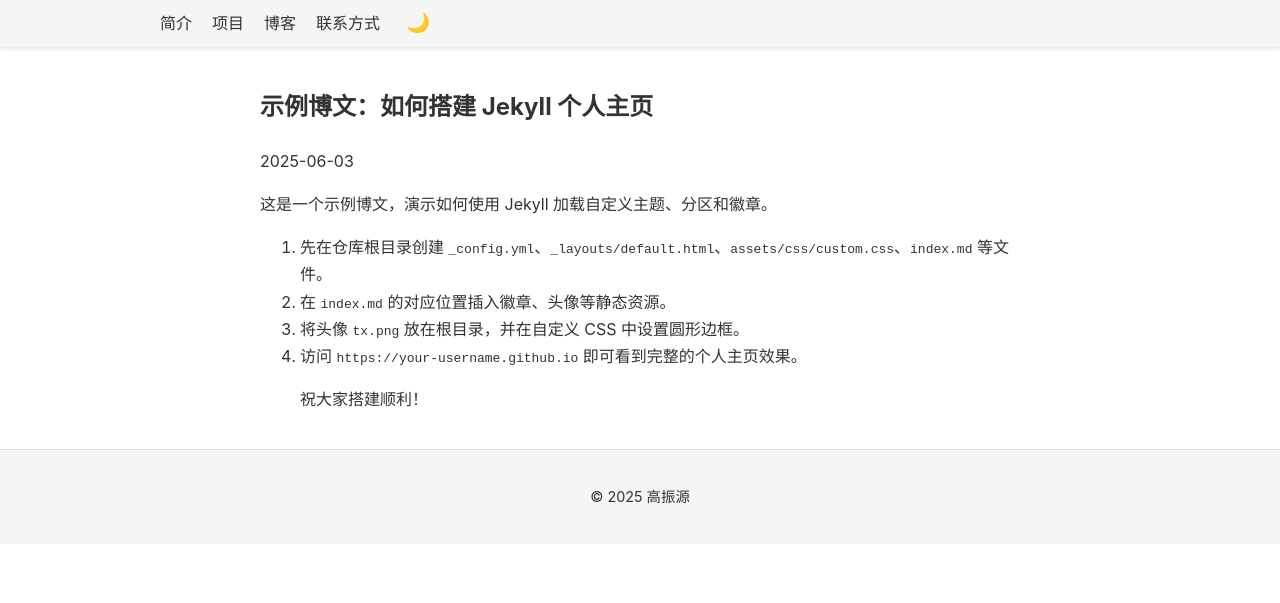
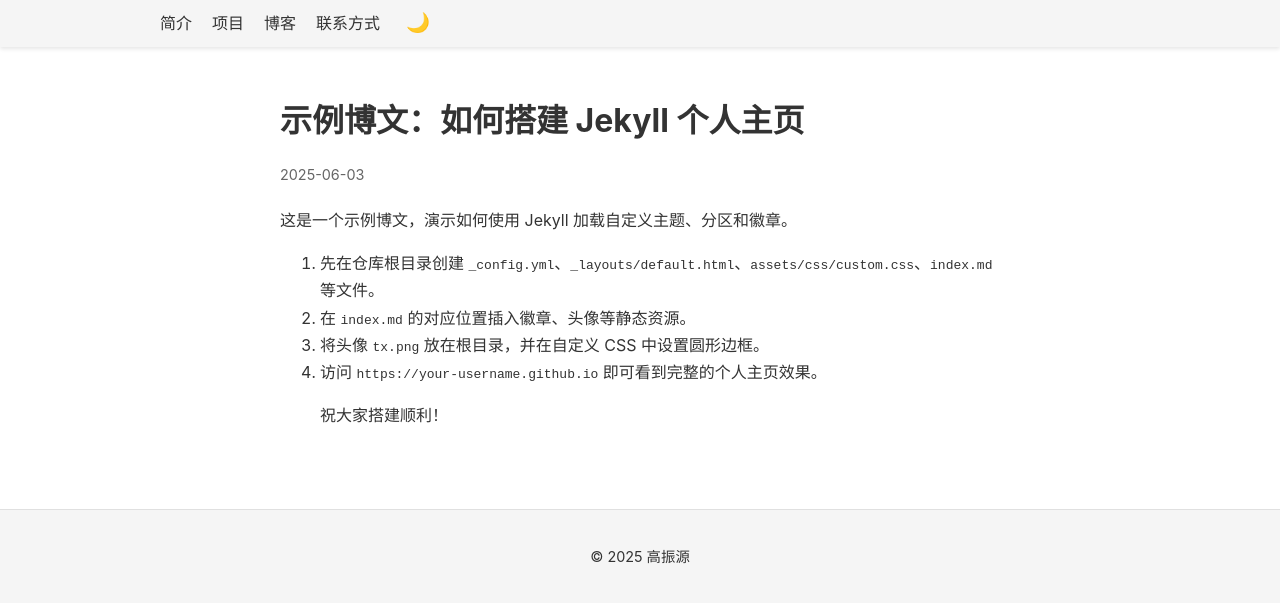
Before and after one commit to csuergzy/gzy.github.io, a Jekyll site: the page built from _posts/2025-06-03-sample-post.md, in a window 1280 px wide. Shown: the top 603 px of the page. Built offline with Jekyll 4.4.1, drawn with Linux system fonts in a browser that asks for light colours.

Commit message:
Update custom.css

```diff
--- a/assets/css/custom.css
+++ b/assets/css/custom.css
@@ -1,7 +1,7 @@
 /* assets/css/custom.css */
 
 /*—————————————————————————————————————————————
-  主题配色变量（变量名称可按需扩展）
+  主题配色变量
 —————————————————————————————————————————————*/
 :root {
   --bg-color: #ffffff;
@@ -192,6 +192,26 @@ section {
 }
 
 /*—————————————————————————————————————————————
+  文章页（Post）样式
+—————————————————————————————————————————————*/
+.post-content {
+  max-width: 800px;
+  margin: 0 auto 60px auto;
+  padding: 0 20px;
+}
+
+.post-content h1 {
+  font-size: 2rem;
+  margin-bottom: 10px;
+}
+
+.post-date {
+  color: #666666;
+  margin-bottom: 20px;
+  font-size: 0.9rem;
+}
+
+/*—————————————————————————————————————————————
   联系方式（Contact）
 —————————————————————————————————————————————*/
 .contact-list {
@@ -222,7 +242,7 @@ section {
 }
 
 /*—————————————————————————————————————————————
-  响应式支持（简易示例，可根据需要扩展）
+  响应式支持
 —————————————————————————————————————————————*/
 @media (max-width: 600px) {
   .nav-list {
@@ -236,4 +256,8 @@ section {
   .content {
     padding: 15px;
   }
+  .profile-pic {
+    width: 120px;
+    height: 120px;
+  }
 }
```
